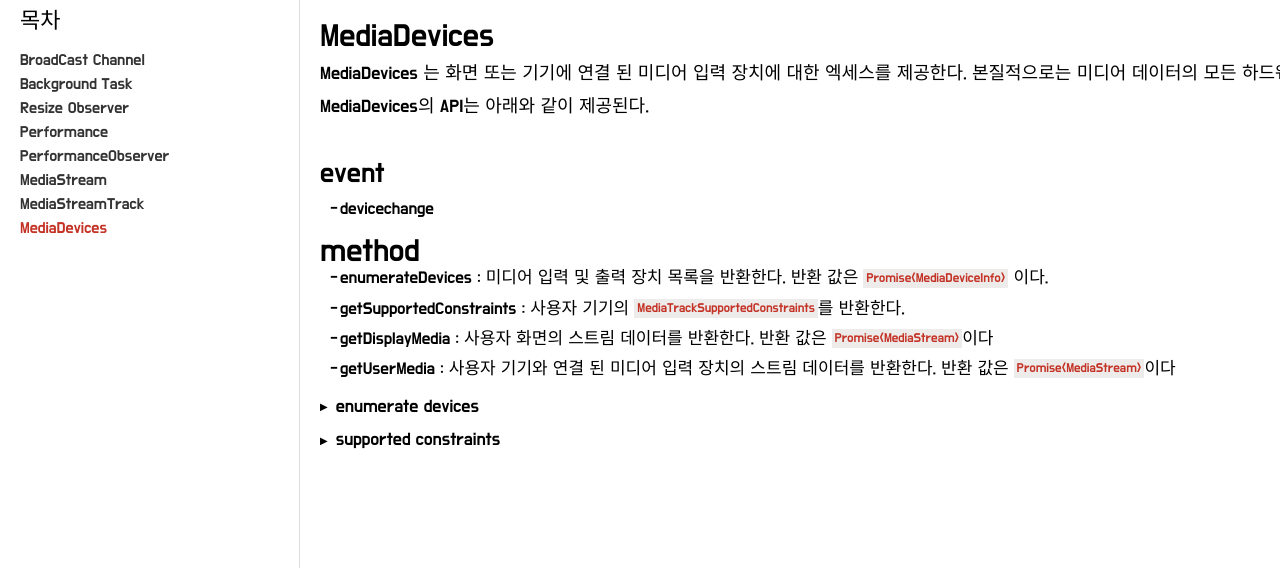
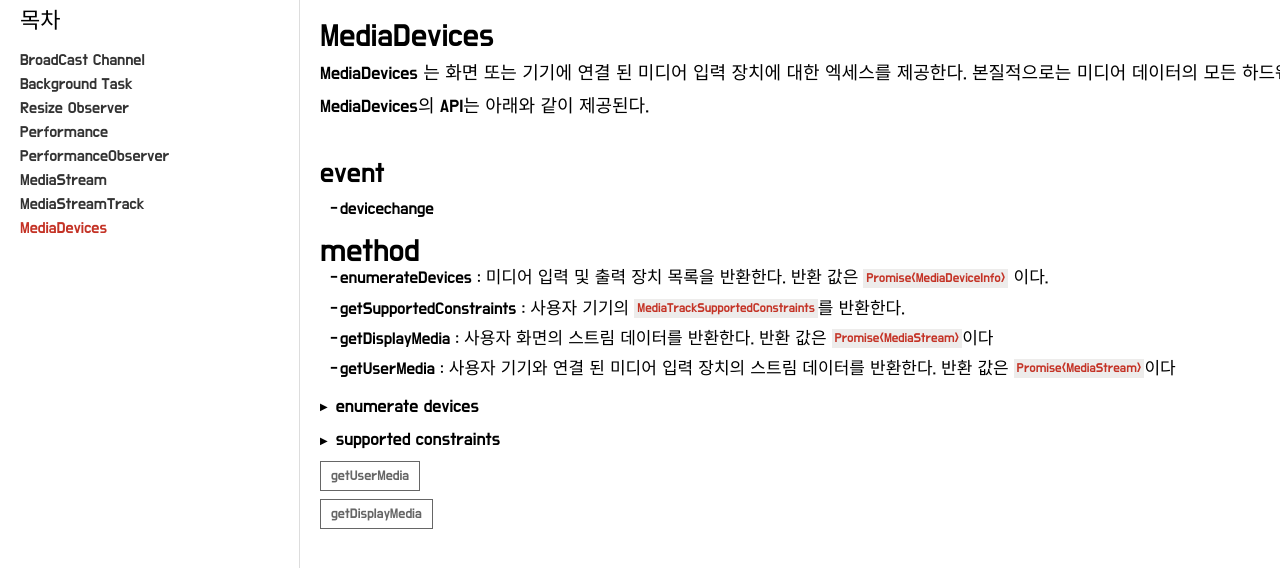
Before and after one commit to d0hyeon/web-api, a React (Create React App) app: page /media/devices in a window 1280 px wide. Shown: the top 568 px of the page. Built offline with nearby package versions, Linux system fonts and the light colour scheme.

Commit message:
feat: media stream device 예제 코드 추가

```diff
--- a/src/pages/MediaStream/Devices.tsx
+++ b/src/pages/MediaStream/Devices.tsx
@@ -1,8 +1,7 @@
 import React from 'react';
-import { Header, Section, Ul } from '@src/components/styles/common';
+import { Button, Header, Section, Ul } from '@src/components/styles/common';
 import { Code, H1, H2, P } from '@src/components/styles/text';
 import Toggle from '@src/components/Toggle';
-import { de } from 'date-fns/locale';
 
 interface EnumerateDevices {
   deviceId: string;
@@ -13,12 +12,41 @@ interface EnumerateDevices {
 
 const MediaDevices: React.FC = () => {
   const [enumerateDevices, setEnumerateDevices] = React.useState<EnumerateDevices[]>([]);
+  const videoRef = React.useRef<HTMLVideoElement>(null);
+
   React.useEffect(() => {
     navigator.mediaDevices.enumerateDevices()
       .then(devices => {
         setEnumerateDevices(devices);
       })
   }, []);
+
+  const constraints: MediaStreamConstraints = {
+    audio: true,
+    video: true
+    // video: {
+    //   width: { max: 1920, ideal: 1600},
+    // }
+  }
+
+  const runUserMedia = React.useCallback(() => {
+    navigator.mediaDevices.getUserMedia(constraints)
+      .then(mediaStream => {
+        if(videoRef.current) {
+          videoRef.current.srcObject = mediaStream;
+        }
+      })
+  }, [videoRef]);
+
+  const runDisplayMedia = React.useCallback(() => {
+    // @ts-ignore
+    navigator.mediaDevices.getDisplayMedia(constraints)
+    .then((mediaStream: MediaStream) => {
+      if(videoRef.current) {
+        videoRef.current.srcObject = mediaStream;
+      }
+    })
+  }, [videoRef]);
 
   return (
     <>
@@ -61,7 +89,17 @@ const MediaDevices: React.FC = () => {
             ))}
           </Ul>
         </Toggle>
-
+        <Section>
+          <P>
+            <Button onClick={runUserMedia}>getUserMedia</Button>
+          </P>
+          <P>
+            <Button onClick={runDisplayMedia}>getDisplayMedia</Button>
+          </P>
+        </Section>
+        <Section>
+          <video ref={videoRef} autoPlay style={{maxWidth: '1000px'}} />
+        </Section>
       </Section>
     </>
   )
```
